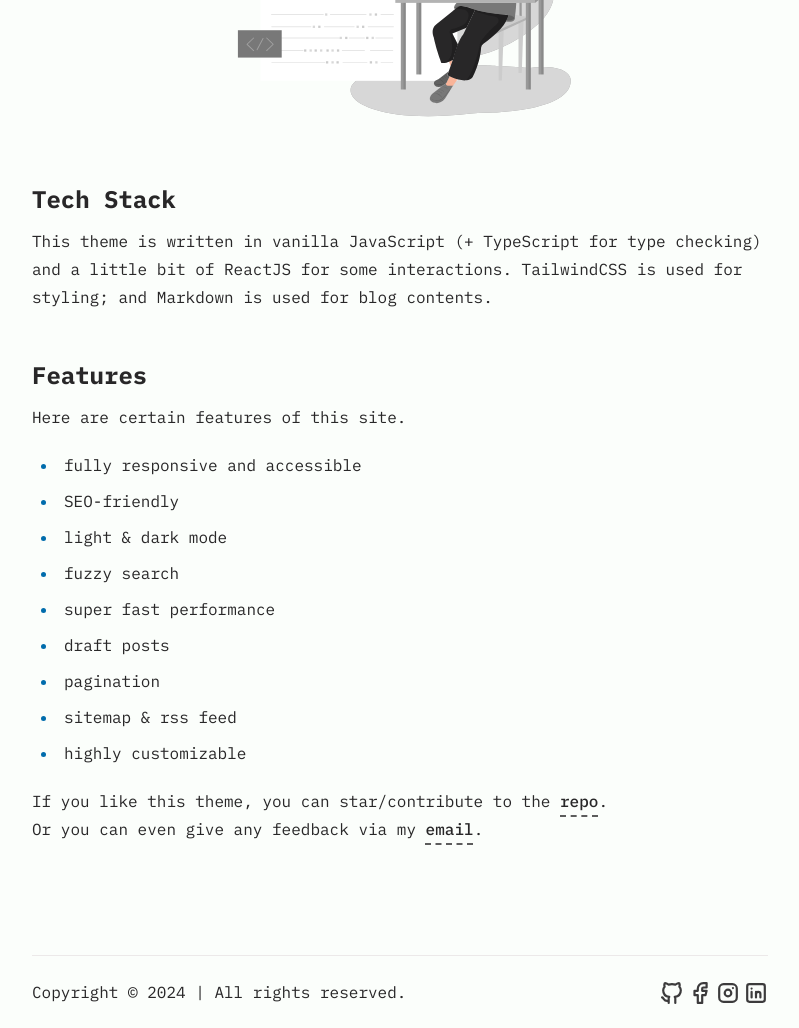
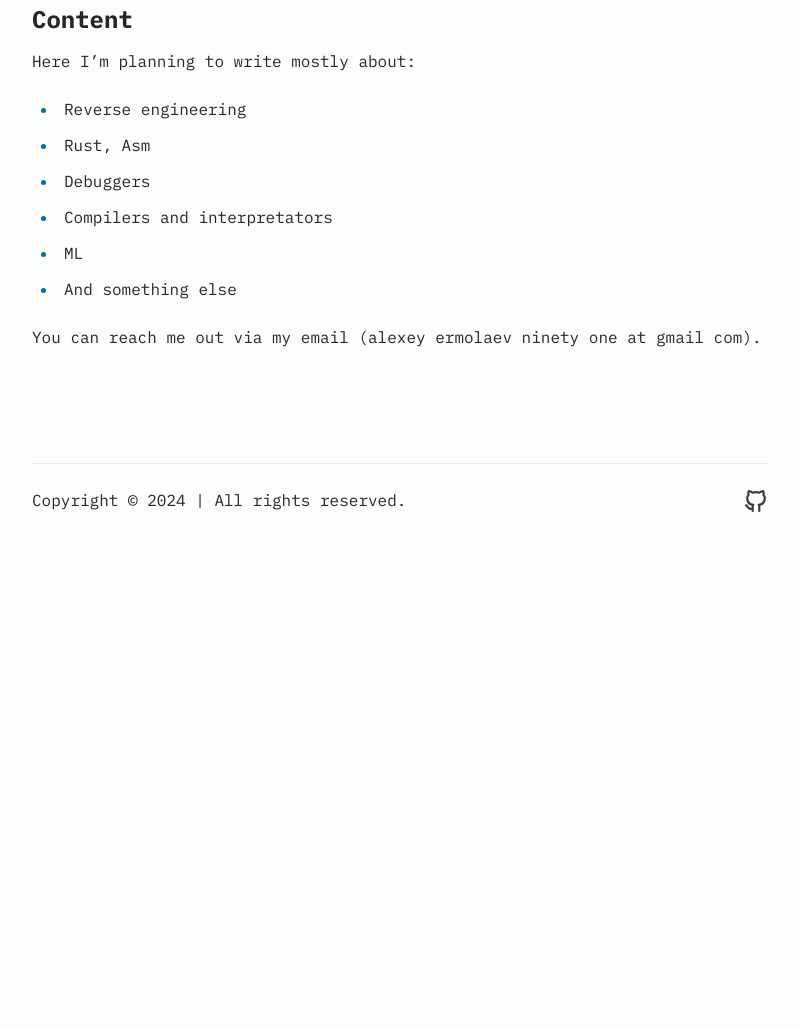
Before and after one commit to ermolushka/ermolushka.github.io, an Astro site: page /about in a window 1280 px wide. Shown: the part 752-1780 px from the top of the page, without its empty margins (240-1039 px from the left). After the commit the page ends 1288 px from the top, so only its background shows below. Built offline with nearby package versions, Linux system fonts and the light colour scheme; Astro itself is replaced by a stand-in of ours.

Commit message:
about page changes

```diff
--- a/src/config.ts
+++ b/src/config.ts
@@ -1,11 +1,11 @@
 import type { Site, SocialObjects } from "./types";
 
 export const SITE: Site = {
-  website: "https://ermolushka.gtihub.io/",
+  website: "https://ermolushka.github.io/",
   author: "Alex Ermolaev",
-  profile: "https://github/com/ermolushka",
-  desc: "A minimal, responsive and SEO-friendly Astro blog theme.",
-  title: "AstroPaper",
+  profile: "https://github.com/ermolushka",
+  desc: "Personal blog about tech, low-level, security.",
+  title: "ermolushka (blog)",
   ogImage: "astropaper-og.jpg",
   lightAndDarkMode: true,
   postPerIndex: 4,
@@ -34,122 +34,122 @@ export const LOGO_IMAGE = {
 export const SOCIALS: SocialObjects = [
   {
     name: "Github",
-    href: "https://github.com/satnaing/astro-paper",
+    href: "https://github.com/ermolushka",
     linkTitle: ` ${SITE.title} on Github`,
     active: true,
   },
-  {
-    name: "Facebook",
-    href: "https://github.com/satnaing/astro-paper",
-    linkTitle: `${SITE.title} on Facebook`,
-    active: true,
-  },
-  {
-    name: "Instagram",
-    href: "https://github.com/satnaing/astro-paper",
-    linkTitle: `${SITE.title} on Instagram`,
-    active: true,
-  },
-  {
-    name: "LinkedIn",
-    href: "https://github.com/satnaing/astro-paper",
-    linkTitle: `${SITE.title} on LinkedIn`,
-    active: true,
-  },
+  // {
+  //   name: "Facebook",
+  //   href: "https://github.com/satnaing/astro-paper",
+  //   linkTitle: `${SITE.title} on Facebook`,
+  //   active: true,
+  // },
+  // {
+  //   name: "Instagram",
+  //   href: "https://github.com/satnaing/astro-paper",
+  //   linkTitle: `${SITE.title} on Instagram`,
+  //   active: true,
+  // },
+  // {
+  //   name: "LinkedIn",
+  //   href: "https://github.com/satnaing/astro-paper",
+  //   linkTitle: `${SITE.title} on LinkedIn`,
+  //   active: true,
+  // },
   {
     name: "Mail",
     href: "mailto:yourmail@gmail.com",
     linkTitle: `Send an email to ${SITE.title}`,
     active: false,
   },
-  {
-    name: "X",
-    href: "https://github.com/satnaing/astro-paper",
-    linkTitle: `${SITE.title} on X`,
-    active: false,
-  },
-  {
-    name: "Twitch",
-    href: "https://github.com/satnaing/astro-paper",
-    linkTitle: `${SITE.title} on Twitch`,
-    active: false,
-  },
-  {
-    name: "YouTube",
-    href: "https://github.com/satnaing/astro-paper",
-    linkTitle: `${SITE.title} on YouTube`,
-    active: false,
-  },
-  {
-    name: "WhatsApp",
-    href: "https://github.com/satnaing/astro-paper",
-    linkTitle: `${SITE.title} on WhatsApp`,
-    active: false,
-  },
-  {
-    name: "Snapchat",
-    href: "https://github.com/satnaing/astro-paper",
-    linkTitle: `${SITE.title} on Snapchat`,
-    active: false,
-  },
-  {
-    name: "Pinterest",
-    href: "https://github.com/satnaing/astro-paper",
-    linkTitle: `${SITE.title} on Pinterest`,
-    active: false,
-  },
-  {
-    name: "TikTok",
-    href: "https://github.com/satnaing/astro-paper",
-    linkTitle: `${SITE.title} on TikTok`,
-    active: false,
-  },
-  {
-    name: "CodePen",
-    href: "https://github.com/satnaing/astro-paper",
-    linkTitle: `${SITE.title} on CodePen`,
-    active: false,
-  },
-  {
-    name: "Discord",
-    href: "https://github.com/satnaing/astro-paper",
-    linkTitle: `${SITE.title} on Discord`,
-    active: false,
-  },
-  {
-    name: "GitLab",
-    href: "https://github.com/satnaing/astro-paper",
-    linkTitle: `${SITE.title} on GitLab`,
-    active: false,
-  },
-  {
-    name: "Reddit",
-    href: "https://github.com/satnaing/astro-paper",
-    linkTitle: `${SITE.title} on Reddit`,
-    active: false,
-  },
-  {
-    name: "Skype",
-    href: "https://github.com/satnaing/astro-paper",
-    linkTitle: `${SITE.title} on Skype`,
-    active: false,
-  },
-  {
-    name: "Steam",
-    href: "https://github.com/satnaing/astro-paper",
-    linkTitle: `${SITE.title} on Steam`,
-    active: false,
-  },
-  {
-    name: "Telegram",
-    href: "https://github.com/satnaing/astro-paper",
-    linkTitle: `${SITE.title} on Telegram`,
-    active: false,
-  },
-  {
-    name: "Mastodon",
-    href: "https://github.com/satnaing/astro-paper",
-    linkTitle: `${SITE.title} on Mastodon`,
-    active: false,
-  },
+  // {
+  //   name: "X",
+  //   href: "https://github.com/satnaing/astro-paper",
+  //   linkTitle: `${SITE.title} on X`,
+  //   active: false,
+  // },
+  // {
+  //   name: "Twitch",
+  //   href: "https://github.com/satnaing/astro-paper",
+  //   linkTitle: `${SITE.title} on Twitch`,
+  //   active: false,
+  // },
+  // {
+  //   name: "YouTube",
+  //   href: "https://github.com/satnaing/astro-paper",
+  //   linkTitle: `${SITE.title} on YouTube`,
+  //   active: false,
+  // },
+  // {
+  //   name: "WhatsApp",
+  //   href: "https://github.com/satnaing/astro-paper",
+  //   linkTitle: `${SITE.title} on WhatsApp`,
+  //   active: false,
+  // },
+  // {
+  //   name: "Snapchat",
+  //   href: "https://github.com/satnaing/astro-paper",
+  //   linkTitle: `${SITE.title} on Snapchat`,
+  //   active: false,
+  // },
+  // {
+  //   name: "Pinterest",
+  //   href: "https://github.com/satnaing/astro-paper",
+  //   linkTitle: `${SITE.title} on Pinterest`,
+  //   active: false,
+  // },
+  // {
+  //   name: "TikTok",
+  //   href: "https://github.com/satnaing/astro-paper",
+  //   linkTitle: `${SITE.title} on TikTok`,
+  //   active: false,
+  // },
+  // {
+  //   name: "CodePen",
+  //   href: "https://github.com/satnaing/astro-paper",
+  //   linkTitle: `${SITE.title} on CodePen`,
+  //   active: false,
+  // },
+  // {
+  //   name: "Discord",
+  //   href: "https://github.com/satnaing/astro-paper",
+  //   linkTitle: `${SITE.title} on Discord`,
+  //   active: false,
+  // },
+  // {
+  //   name: "GitLab",
+  //   href: "https://github.com/satnaing/astro-paper",
+  //   linkTitle: `${SITE.title} on GitLab`,
+  //   active: false,
+  // },
+  // {
+  //   name: "Reddit",
+  //   href: "https://github.com/satnaing/astro-paper",
+  //   linkTitle: `${SITE.title} on Reddit`,
+  //   active: false,
+  // },
+  // {
+  //   name: "Skype",
+  //   href: "https://github.com/satnaing/astro-paper",
+  //   linkTitle: `${SITE.title} on Skype`,
+  //   active: false,
+  // },
+  // {
+  //   name: "Steam",
+  //   href: "https://github.com/satnaing/astro-paper",
+  //   linkTitle: `${SITE.title} on Steam`,
+  //   active: false,
+  // },
+  // {
+  //   name: "Telegram",
+  //   href: "https://github.com/satnaing/astro-paper",
+  //   linkTitle: `${SITE.title} on Telegram`,
+  //   active: false,
+  // },
+  // {
+  //   name: "Mastodon",
+  //   href: "https://github.com/satnaing/astro-paper",
+  //   linkTitle: `${SITE.title} on Mastodon`,
+  //   active: false,
+  // },
 ];
--- a/src/pages/about.md
+++ b/src/pages/about.md
@@ -3,34 +3,23 @@ layout: ../layouts/AboutLayout.astro
 title: "About"
 ---
 
-AstroPaper is a minimal, responsive and SEO-friendly Astro blog theme. I designed and crafted this based on [my personal blog](https://satnaing.dev/blog).
+My name is Alexey, I am passionate about data systems, machine learning, low-level/OS internals, cybersecurity and compilers.
 
-This theme is aimed to be accessible out of the box. Light and dark mode are supported by
-default and additional color schemes can also be configured.
-
-This theme is self-documented \_ which means articles/posts in this theme can also be considered as documentations. So, see the documentation for more info.
 
 <div>
   <img src="/assets/dev.svg" class="sm:w-1/2 mx-auto" alt="coding dev illustration">
 </div>
 
-## Tech Stack
 
-This theme is written in vanilla JavaScript (+ TypeScript for type checking) and a little bit of ReactJS for some interactions. TailwindCSS is used for styling; and Markdown is used for blog contents.
+## Content
 
-## Features
+Here I'm planning to write mostly about:
 
-Here are certain features of this site.
+- Reverse engineering
+- Rust, Asm
+- Debuggers
+- Compilers and interpretators
+- ML
+- And something else
 
-- fully responsive and accessible
-- SEO-friendly
-- light & dark mode
-- fuzzy search
-- super fast performance
-- draft posts
-- pagination
-- sitemap & rss feed
-- highly customizable
-
-If you like this theme, you can star/contribute to the [repo](https://github.com/satnaing/astro-paper).
-Or you can even give any feedback via my [email](mailto:contact@satnaing.dev).
+You can reach me out via my email (alexey ermolaev ninety one at gmail com).
```
Also changed, not shown: 1 other file.
